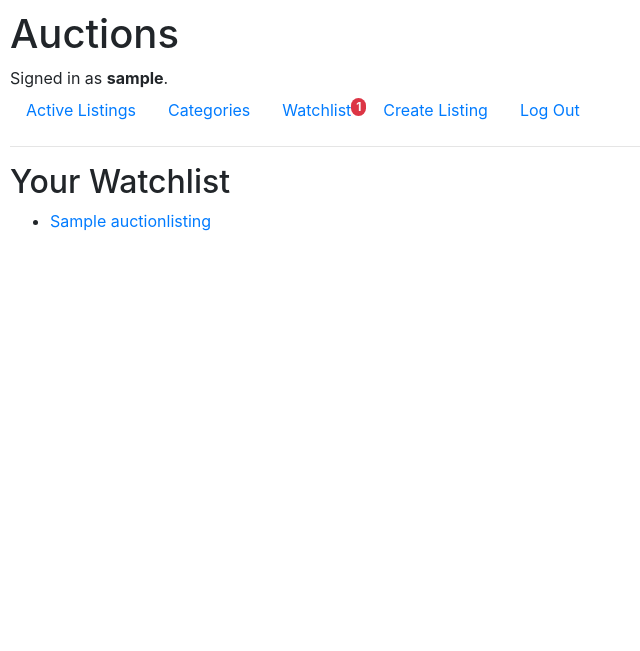
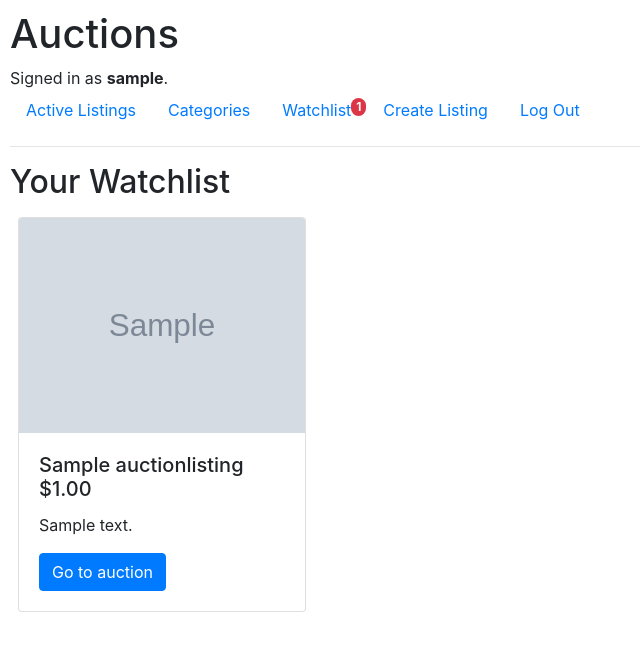
Before and after one commit to dinaSardina/cs50w_project2_commerce, a Django app: page /watchlist in a window 1280 px wide. Shown: the top 651 px of the page, without its empty margins (0-640 px from the left). Run offline with Django 3.2, Linux system fonts and the light colour scheme; a user stored in the database is signed in; tables that the repository leaves empty hold one stand-in row (values such as "Sample post"); grey boxes marked "Sample" are stand-in pictures; some libraries are stand-ins or nearby versions.

Commit message:
fix item cards on index and watchlist pages

```diff
--- a/auctions/templates/auctions/watchlist.html
+++ b/auctions/templates/auctions/watchlist.html
@@ -4,11 +4,22 @@
     <h2>Your Watchlist</h2>
 
     {% if watchlist %}
-        <ul>
+        <div class="row">
         {% for item in watchlist %}
-            <li><a href="{% url 'listing-page' item.id %}">{{ item.title }}</a></li>
+            <div class="col-sm-3">
+                <div class="card" style="width: 18rem; margin: 0.5rem;">
+                    {% if item.img_url %}
+                        <img src="{{ item.img_url }}" class="card-img-top" alt="...">
+                    {% endif %}
+                    <div class="card-body">
+                        <h5 class="card-title">{{ item.title }}<br>${{ item.starting_bid }}</h5>
+                        <p class="card-text">{{ item.description }}</p>
+                        <a href="{% url 'listing-page' item.id %}" class="btn btn-primary">Go to auction</a>
+                    </div>
+                </div>
+            </div>
         {% endfor %}
-        </ul>
+        </div>
 
     {% else %}
         No items in watchlist
```
Also changed, not shown: auctions/templates/auctions/index.html (+14 -3 lines).
